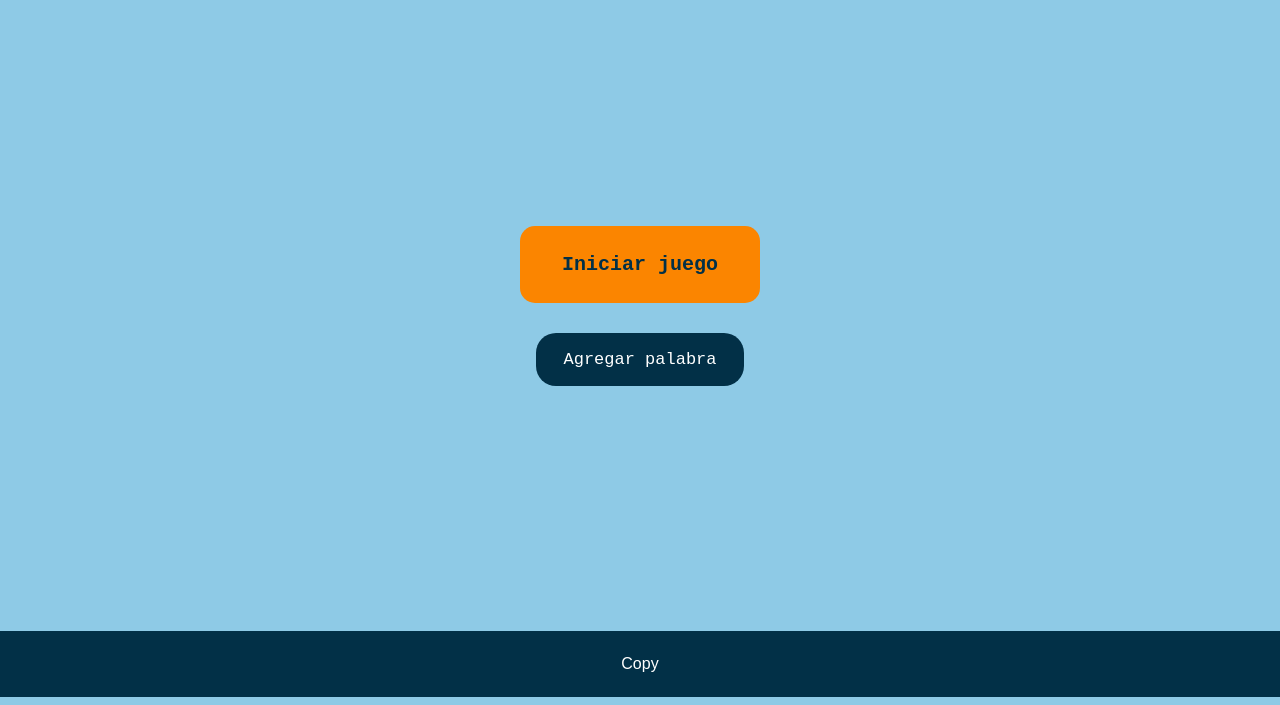
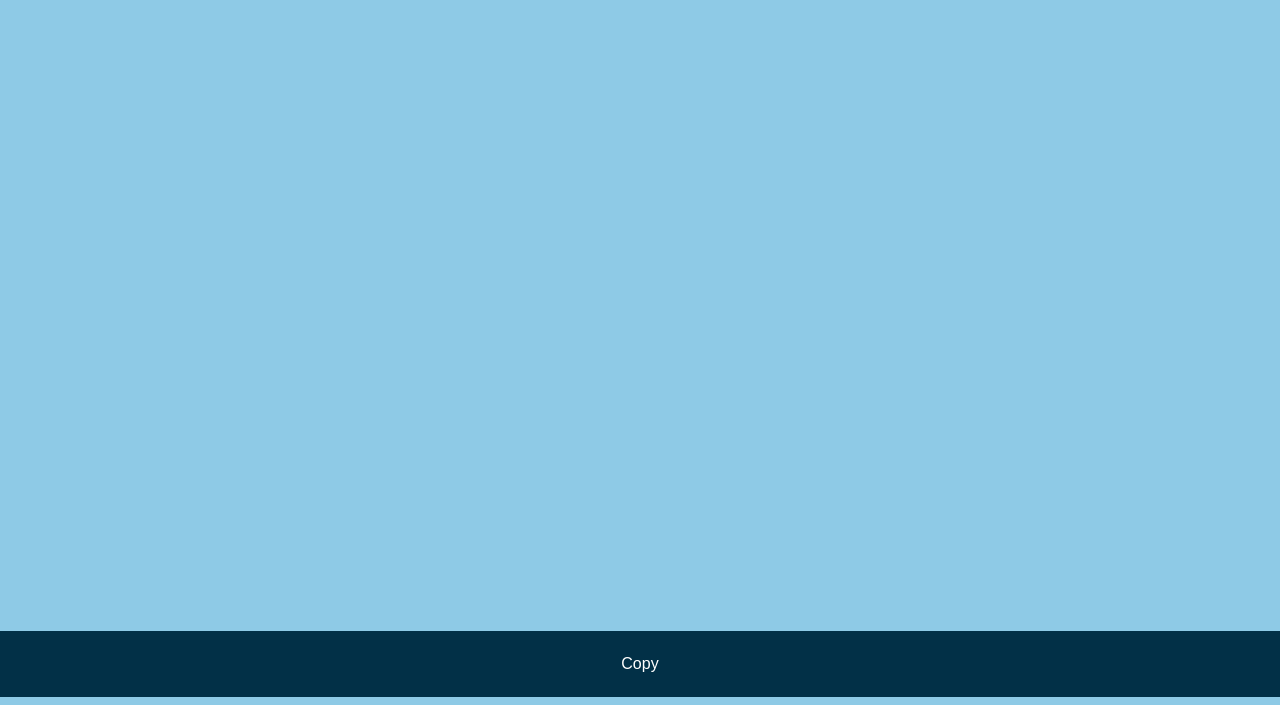
Before and after one commit to Lawliet25/Challenge-2---Ahorcado, a plain HTML site: page index.html in a window 1280 px wide. Both pictures are taken after a click on the button "Iniciar juego". Shown: the part 95-800 px from the top of the page. Drawn offline with Linux system fonts and the light colour scheme.

Commit message:
Se creó la función de iniciar juego

```diff
--- a/css/styles.css
+++ b/css/styles.css
@@ -52,6 +52,10 @@ input{
     background-color:#FB8500;
     color: #023047;
 }
+.canvas-juego{
+    display: none;
+
+}
 footer{
     background-color: #023047;
     text-align: center;
--- a/index.html
+++ b/index.html
@@ -14,12 +14,16 @@
     </header>
     <main>
         <div class="container">
-            <div class="botones-inicio">
-                <input type="button" class="btn-iniciar" value="Iniciar juego">
+            <div id="botones" class="botones-inicio">
+                <input type="button" class="btn-iniciar" value="Iniciar juego" onclick="iniciarJuego()">
                 <input type="button" class="btn-agregar" value="Agregar palabra">
+            </div>
+            <div id="canvas-iniciado" class="canvas-juego">
+                <canvas width="1200" height="600"></canvas>
             </div>
         </div>
     </main>
+    <script src="./js/horca.js"></script>
   <footer>
     <p>Copy</p>
   </footer>
--- /dev/null
+++ b/js/horca.js
@@ -0,0 +1,4 @@
+function iniciarJuego(){
+    document.getElementById('botones').style.display='none';
+    document.getElementById('canvas-iniciado').style.display='block';
+}
```
